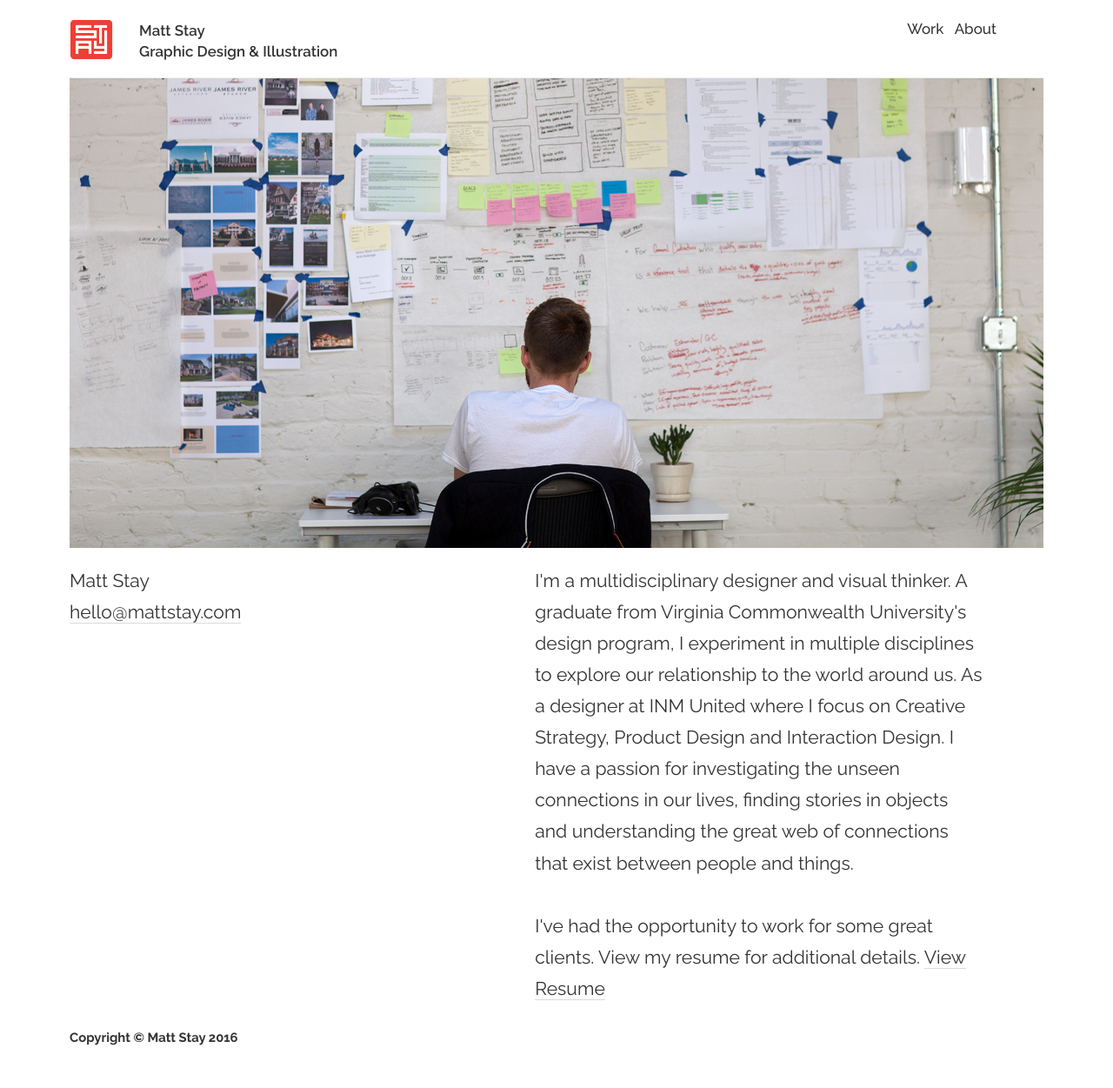
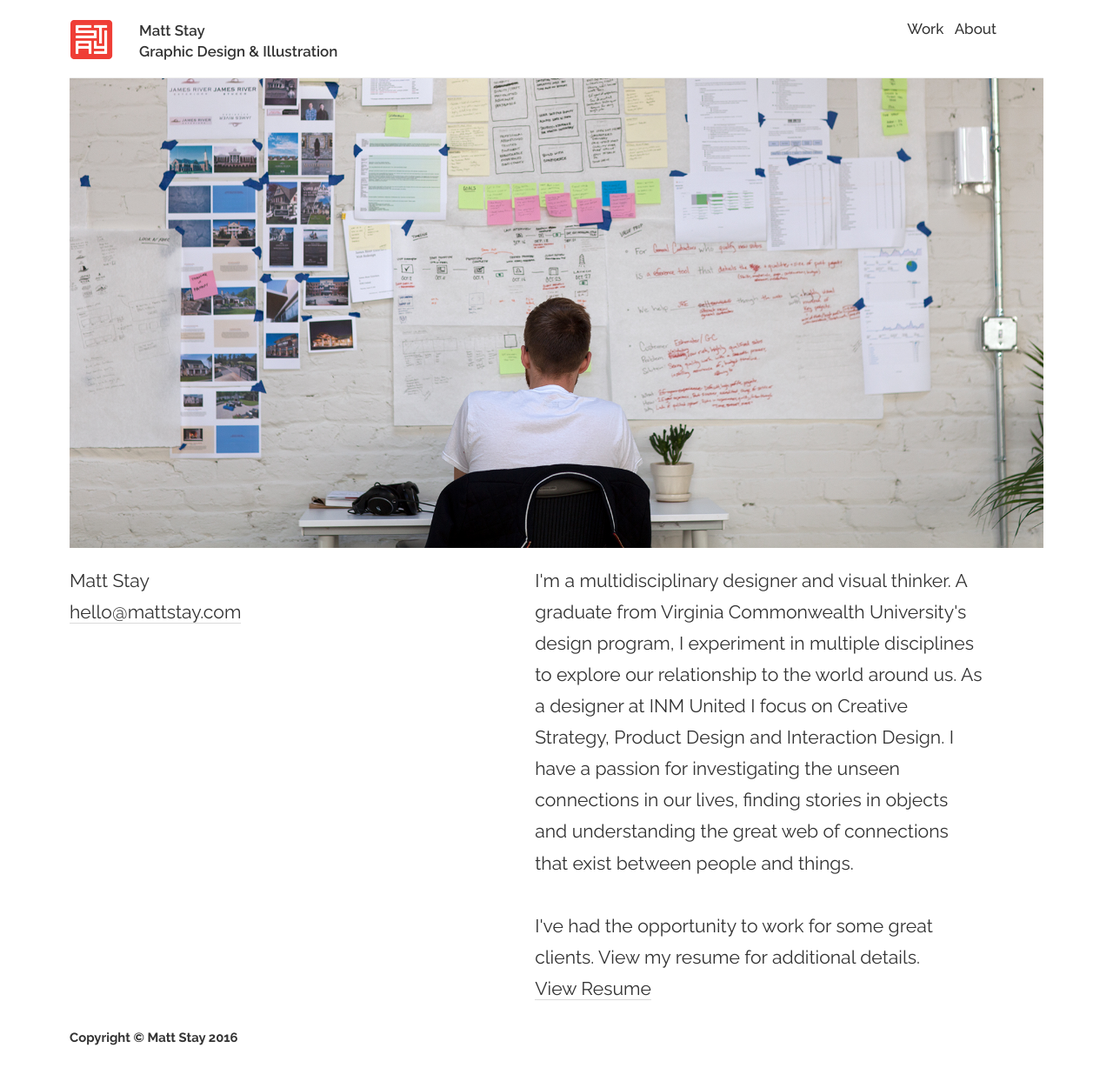
Before and after one commit to matthew-stay/matthew-stay.github.io, a Jekyll site: the page built from about/index.html, in a window 1280 px wide. Shown: the whole page at 87% size. Built offline with Jekyll 4.4.1, drawn with Linux system fonts in a browser that asks for light colours; nearby versions of some CDN libraries.

Commit message:
text cleanup

```diff
--- a/about/index.html
+++ b/about/index.html
@@ -10,9 +10,9 @@ title: About | Matt Stay
     <!-- <p>I'm a designer working at <a href="http://www.inmunited.com">INM United</a> making mobile apps, interactive websites, and identity systems. Find me on <a href="http://www.twitter.com/staygraphic">Twitter</a>. Or, say <a href="mailto:hello@mattstay.com">hello</a>.</p> -->
     <p class="grid-item--width4 ">Matt Stay</br><a href="mailto:hello@mattstay.com">hello@mattstay.com</a></p>
     <div class="gutter-sizer"></div>
-    <p class="grid-item--width4 ">I'm a multidisciplinary designer and visual thinker. A graduate from Virginia Commonwealth University's design program, I experiment in multiple disciplines to explore our relationship to the world around us. As a designer at INM United where I focus on Creative Strategy, Product Design and Interaction Design. I have a passion for investigating the unseen connections in our lives, finding stories in objects and understanding the great web of connections that exist between people and things.
+    <p class="grid-item--width4 ">I'm a multidisciplinary designer and visual thinker. A graduate from Virginia Commonwealth University's design program, I experiment in multiple disciplines to explore our relationship to the world around us. As a designer at INM United I focus on Creative Strategy, Product Design and Interaction Design. I have a passion for investigating the unseen connections in our lives, finding stories in objects and understanding the great web of connections that exist between people and things.
     </br></br>
-    I've had the opportunity to work for some great clients. View my resume for additional details.
+    I've had the opportunity to work for some great clients. View my resume for additional details.</br>
     <a href="/images/matt-stay-resume-2016.pdf">View Resume</a>
   </p>
     <!-- <p class="grid-item--width4 ">I've had the opportunity to work for some great clients. View my resume for additional details.</br>Download Resume</p> -->
--- a/style.scss
+++ b/style.scss
@@ -410,7 +410,7 @@ p {
   }
 }
 .description-text-wrapper {
-  padding:50px 0;
+  padding:20px 0;
   text-align: left;
 }
 .description-text-entry {
```
Also changed, not shown: 6 other files.
